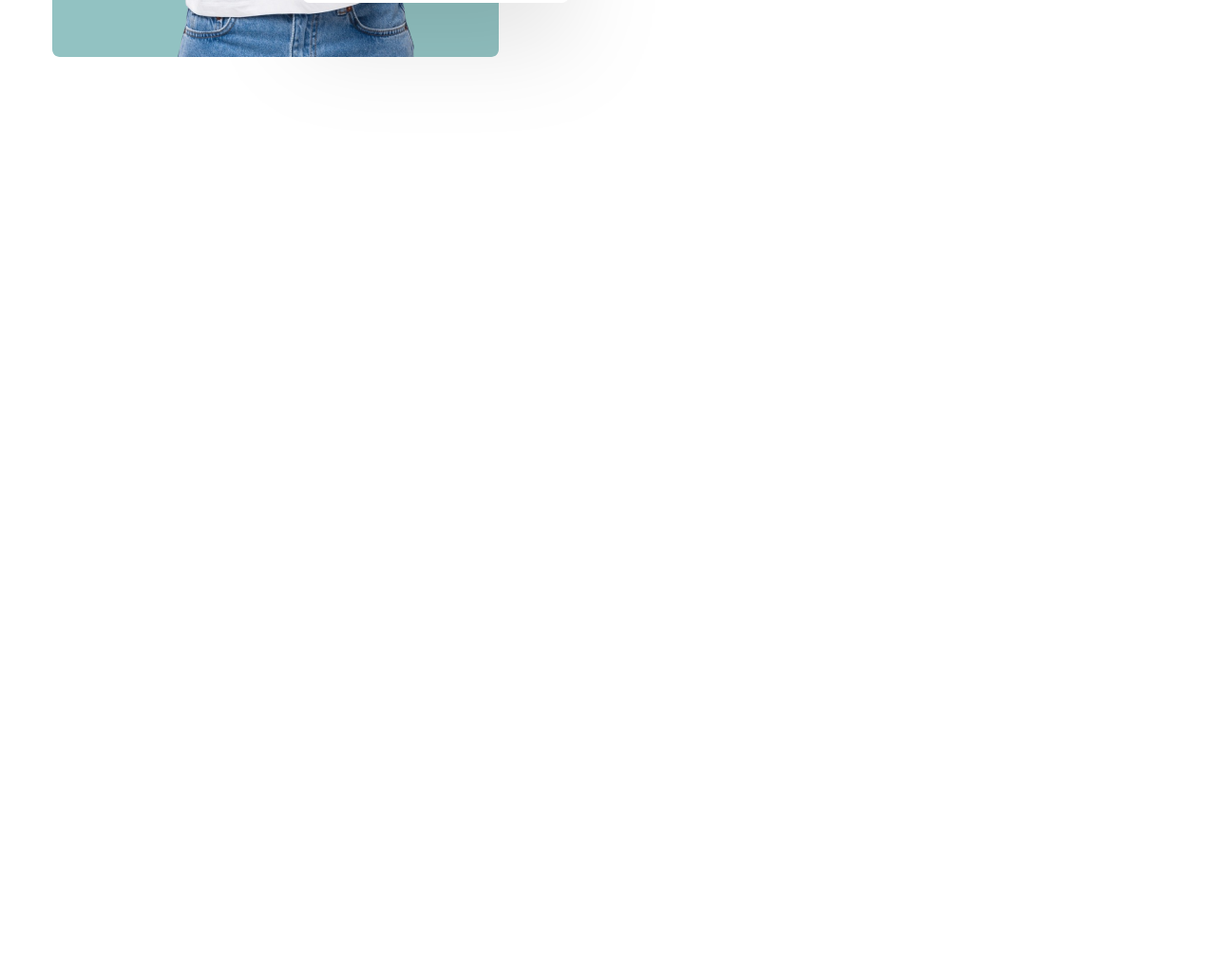
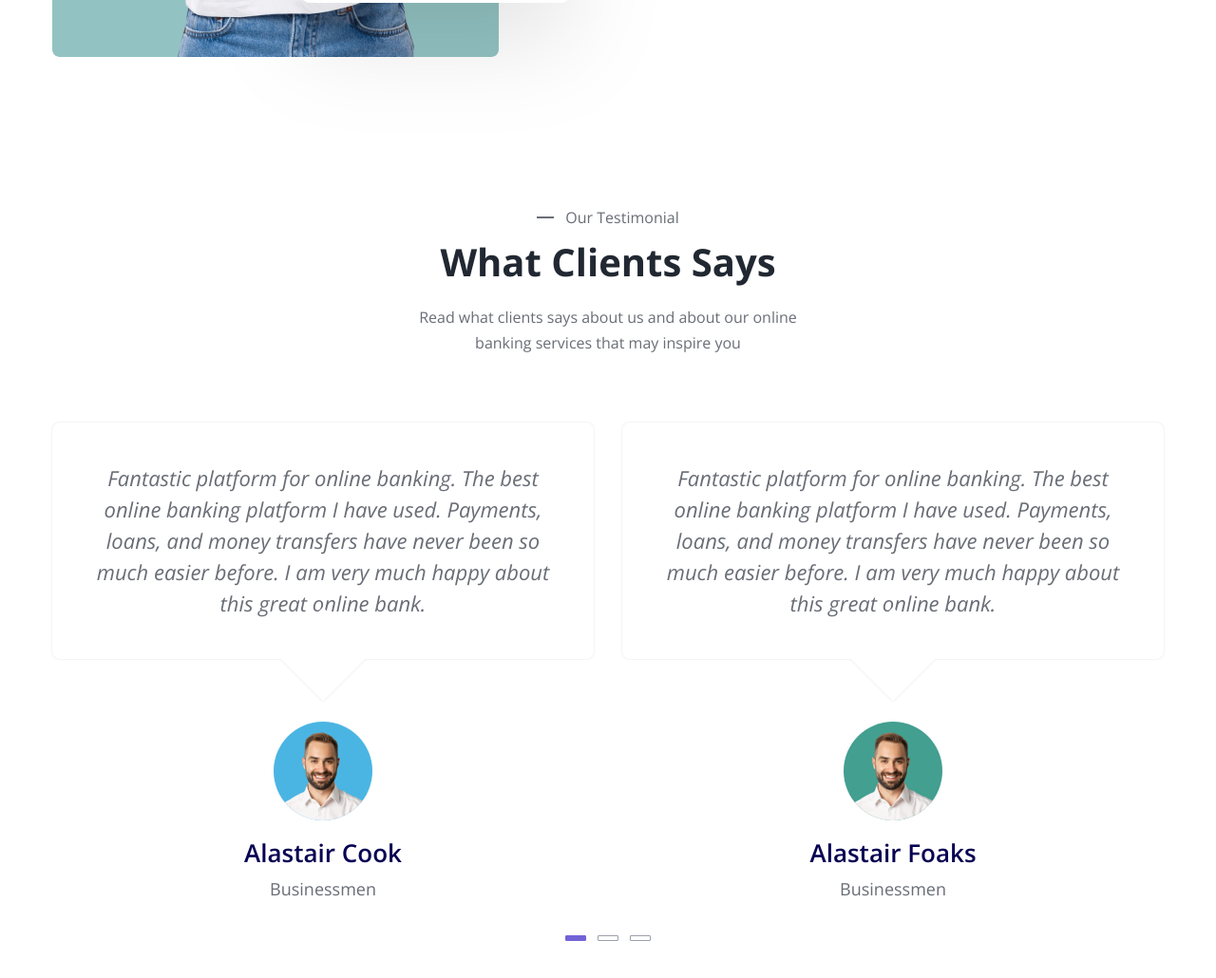
Before and after one commit to houtarouhyouka1203/celobank, a plain HTML site: page index.html in a window 1280 px wide. Shown: the part 2877-3907 px from the top of the page at 95% size. Before the commit the page ends 3097 px from the top, so only its background shows below. Drawn offline with nearby package versions, Linux system fonts and the light colour scheme.

Commit message:
[ webpage ] added main/testimonial

```diff
--- a/assets/css/style.css
+++ b/assets/css/style.css
@@ -48,7 +48,7 @@ figure {padding: 0;margin: 0;}
 /* headings */
     h1,h2,h3,p {padding: 0;margin: 0;}
     .common-heading {margin-bottom: 20px;}
-    h1, h2,h3 {color: var(--titleColor1); font-weight: 700;}
+    h1, h2, h3 {color: var(--titleColor1); font-weight: 700;}
     h1 {font-size: 6rem; line-height: 1.2;}
     h2 {font-size: 4rem;line-height: 1.25; margin-bottom: 20px;}
     h3 {font-size: 2.2rem; line-height: 1.45; font-weight: 600;}
@@ -74,7 +74,10 @@ figure {padding: 0;margin: 0;}
     /* navigations */
 
     /* selections for tabs */
-
+    .select {display: flex; align-items: center; gap: 12px;}
+        .select__item {width: 22px; height: 6px; box-sizing: border-box; border: 1px solid #9B9FAB; transition: background .3s, border .3s; border-radius: 1px;}
+        .select__item:hover {background: #9b9fab;}
+        .select__item[selected] {background: var(--titleColor2); border-color: var(--titleColor2);}
     /* buttons */
         /* button1 */
         .button1 {border-radius: 6px; padding: 15px 30px; color: #fff; transition: background .3s; background: var(--titleColor1); font-weight: 600; display: inline-block;}
--- a/index.html
+++ b/index.html
@@ -213,6 +213,36 @@
                 </div>
             </section>
 
+            <section class="testimonial rv common-section">
+                <div class="common-margin rv__wrapper">
+                    <p class="pseudo-title rv__pseudo">Our Testimonial</p>
+                    <h2 class="rv__title">What Clients Says</h2>
+                    <p class="desc rv__desc">Read what clients says about us and about our online banking services that may inspire you</p>
+                    <div class="rv__list">
+                        <article class="rv__item rv__item1">
+                            <div class="rv__cmt"><p>Fantastic platform for online banking. The best online banking platform I have used. Payments, loans, and money transfers have never been so much easier before. I am very much happy about this great online bank.</p></div>
+                            <div class="rv__user">
+                                <div class="rv__avatar" src=""></div>
+                                <p class="rv__userName">Alastair Cook</p>
+                                <p class="rv__role">Businessmen</p>
+                            </div>
+                        </article>
+                        <article class="rv__item rv__item2">
+                            <div class="rv__cmt"><p>Fantastic platform for online banking. The best online banking platform I have used. Payments, loans, and money transfers have never been so much easier before. I am very much happy about this great online bank.</p></div>
+                            <div class="rv__user" style="--avatar:#439F90">
+                                <div class="rv__avatar" src=""></div>
+                                <p class="rv__userName">Alastair Foaks</p>
+                                <p class="rv__role">Businessmen</p>
+                            </div>
+                        </article>
+                    </div>
+                    <div class="select rv__select">
+                        <a href="#!" class="select__item" selected></a>
+                        <a href="#!" class="select__item"></a>
+                        <a href="#!" class="select__item"></a>
+                    </div>
+                </div>
+            </section>
         </main>
 
     </body>
--- a/style.css
+++ b/style.css
@@ -94,3 +94,25 @@
                 .f2__paymentTitle {font-size: 1.8rem;font-weight: 600;color: var(--titleColor1); margin-bottom: 20px; }
                 .f2__paymentList {display: grid; width: 100%; grid-template-columns: repeat(3, 63px); grid-gap: 18px;}
                 .f2__currency {position: absolute; top: -35px;right: -26px; width: 90px;height: 90px;background: var(--titleColor2); border-radius: 50%; display: flex; align-items: center; justify-content: center;}
+    /* main / testimonial (reviews -- rv) */
+        /* testimonial / headings */
+        .rv__title, .rv__desc, .rv__pseudo { margin-left: auto;margin-right: auto;; text-align: center;}
+        .rv__pseudo {display: flex; justify-content: center;}
+        .rv__desc {max-width: 435px; text-align: center; display: -webkit-box; -webkit-line-clamp: 2; -webkit-box-orient:vertical; overflow: hidden; margin-bottom: 70px;}
+        /* testimonial / select review */
+        .rv__select {margin-left: auto;margin-right: auto; justify-content: center;}
+        /* testimonial / list */
+        .rv__list {width: 100%;display: grid; grid-template-columns: repeat(2, 1fr); grid-gap: 30px; margin-bottom: 38px;}
+            .rv__item {display: grid; grid-gap: 36px;}
+                /* review / comments */
+                .rv__cmt {padding: 42px 28px;  border-radius: 8px; background: var(--bg);  position: relative; transition: filter .3s; filter: drop-shadow( 0 0 1px #DFE2E8 ); margin-bottom: 30px;}
+                .rv__item:hover .rv__cmt {filter: drop-shadow(0px 22px 54px rgba(0, 0, 0, 0.07));}
+                .rv__cmt p {display: -webkit-box; -webkit-line-clamp: 5; -webkit-box-orient:vertical; overflow: hidden;font-size: 2.2rem;line-height: 1.5; font-style: italic; text-align: center;}
+                .rv__cmt::after {content: ''; display: block; width: 70px;height: 70px; position: absolute; bottom: -30px; left: 50%;transform: translateX(-50%) rotate(45deg); background: var(--bg);}
+                /* review from user */
+                .rv__user {display: flex; flex-direction: column; align-items: center;}
+                    .rv__avatar {width: 104px; height: 104px; border-radius: 50%; display: flex; align-items: center; justify-content: center; background: var(--avatar, #4AB5E3); margin-bottom: 20px;}
+                        .rv__avatar::after {content: '';background: url(./assets/img/page_landing/rv/1.png) center bottom / contain no-repeat; display: block; width: 100%; height: 100%;border-radius: 50%;}
+                        .rv__avatar:last-of-type::after {background-image: url(./assets/img/page_landing/rv/2.png);}
+                    .rv__userName {font-size: 2.6rem;color: #070052; font-weight: 600; margin-bottom: 12px;}
+                    .rv__role {font-size: 1.8rem;}
```
Also changed, not shown: assets/img/page_landing/rv/1.png (added), assets/img/page_landing/rv/2.png (added), assets/img/page_landing/rv/image 731.png (added).
